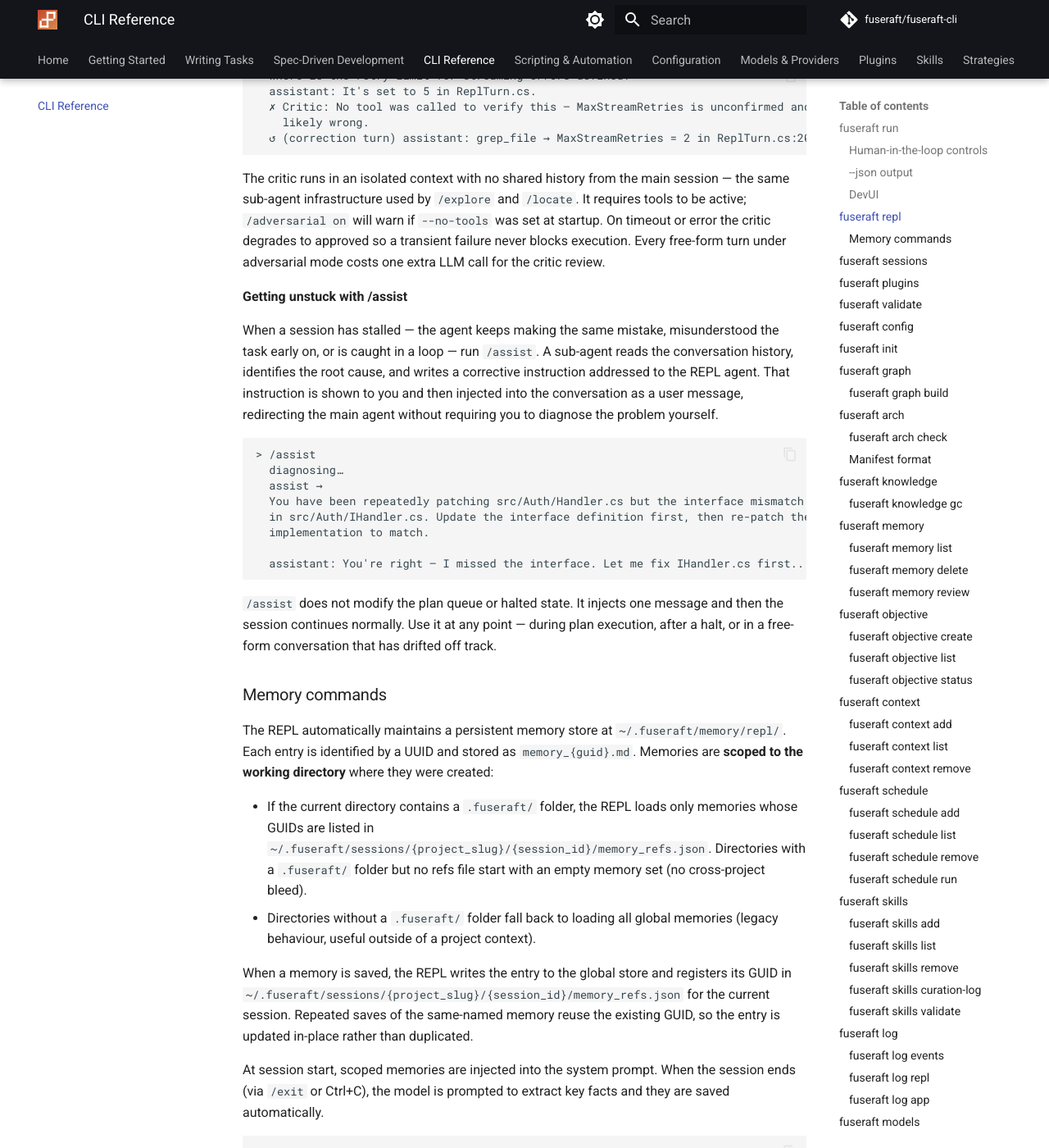
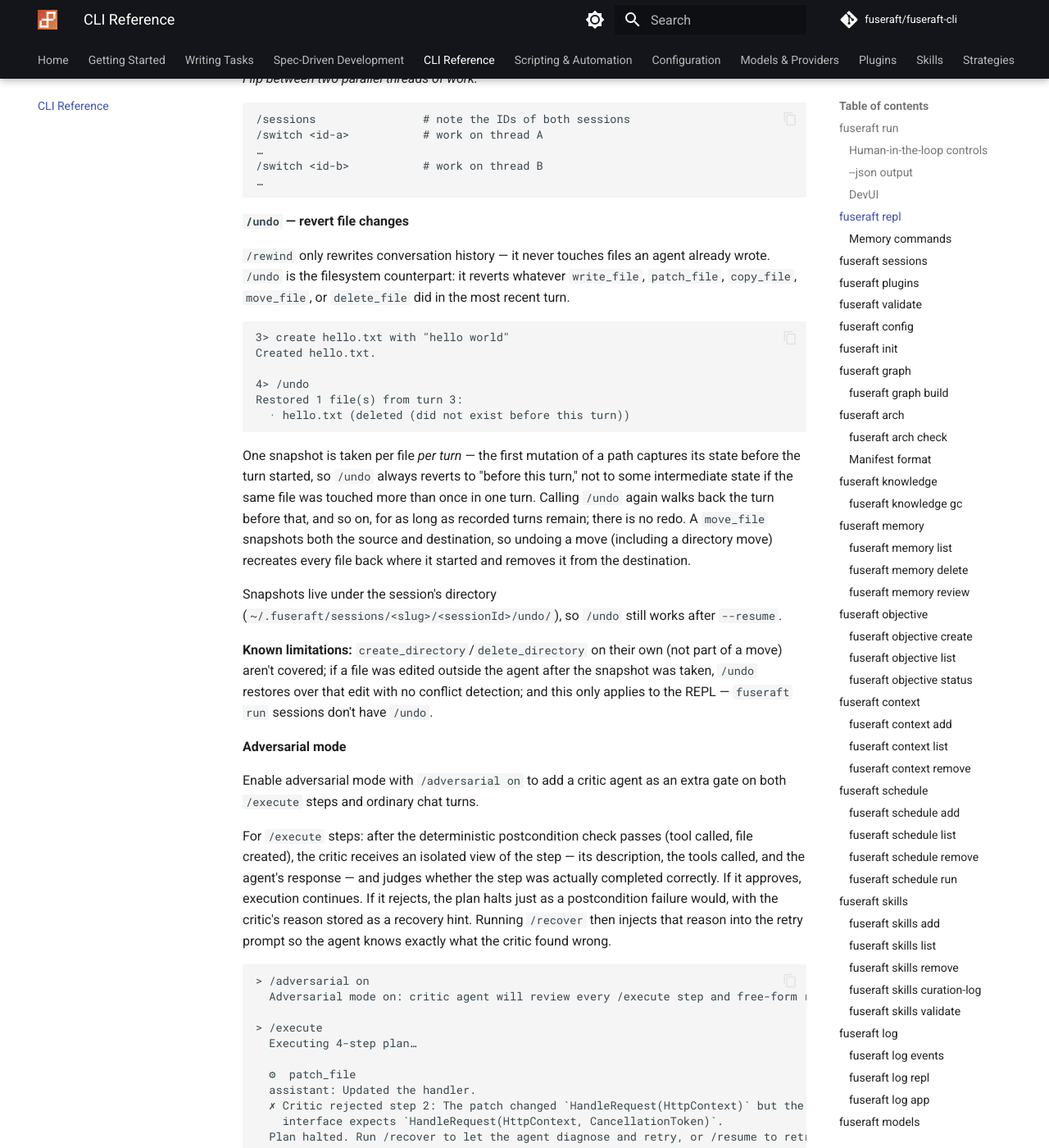
Before and after one commit to fuseraft/fuseraft-cli, an MkDocs documentation site: the page built from docs/cli-reference.md, in a window 1280 px wide and 1400 px high, scrolled down 23371 px. Shown: the whole window at 82% size. Built offline with MkDocs 1.6.1 and Material for MkDocs 9.7.7, drawn with Linux system fonts in a browser that asks for light colours; comment, search, counter and statistics services are not loaded; some of the changed text lies outside the part shown.

Commit message:
docs: document /undo and /mcp REPL commands
cli-reference.md's REPL slash-command table and deep-dive sections had no
entries for /undo or /mcp. Add both, plus a pointer from mcp.md (previously
config-only) to the REPL wizard as the interactive alternative.

````diff
--- a/docs/cli-reference.md
+++ b/docs/cli-reference.md
@@ -409,6 +409,11 @@
 | `/tools` | List active tools grouped by category, with enabled/disabled status |
 | `/tools disable <category>` | Disable a tool category for the rest of the session (`FileSystem`, `Shell`, `Search`, `Git`, `Http`, `Skills`) |
 | `/tools enable <category>` | Re-enable a previously disabled tool category |
+| `/undo` | Revert files written, patched, copied, moved, or deleted in the most recent turn. Repeatable — walks back one turn at a time. Only affects the filesystem; use `/rewind` to also roll back conversation history. |
+| `/mcp` | List MCP servers connected this session and their tools |
+| `/mcp add` | Interactive wizard to connect an MCP server (stdio or HTTP). Persists to `~/.fuseraft/repl-mcp-servers.json` so it reconnects automatically on future REPL launches. |
+| `/mcp add --session-only` | Same as `/mcp add`, but don't persist past this session |
+| `/mcp remove <name>` | Stop offering a connected server's tools to the model. The underlying connection closes when the session ends, not immediately. |
 | `/plan <task>` | Ask the model to produce a structured JSON plan (no tool calls). Each step has a description, an expected tool name, and an optional expected artifact path. |
 | `/plan` | Show the currently stored plan |
 | `/execute` | Run each plan step as a separate turn. After each step the REPL verifies postconditions (tool called, artifact created) and halts with a warning if a step fails. |
@@ -453,6 +458,26 @@
 
 Reasoning effort support and accepted values vary by provider and model — e.g. xAI `grok-4.3` accepts `none` / `low` / `medium` / `high`, and some newer models add finer tiers like `minimal` or `xhigh`/`max` for the low and high ends. `none` disables thinking tokens entirely for fast structured output; the highest tier a model supports uses maximum reasoning for complex tasks. The level is injected at the HTTP layer — no provider-specific SDK support is required, so the same mechanism works for any model that accepts a top-level `reasoning` object. fuseraft does not validate the value against a fixed list, so new provider tiers work without a CLI update; an unsupported value is rejected by the provider's API.
 
+**Connecting an MCP server (`/mcp`)**
+
+`/mcp add` opens the same style of interactive wizard as `/provider setup`: pick a transport (`stdio` or `http`), supply the command/args (stdio) or URL (http), and fuseraft connects immediately and registers the server's tools under an `mcp:<name>` category — available to the model on the very next turn.
+
+```
+3> /mcp add
+Add MCP server
+Server name › filesystem
+Transport   › stdio
+Command     › npx
+Arguments   › -y @modelcontextprotocol/server-filesystem /tmp
+Connecting to 'filesystem'…
+Connected 'filesystem' — 8 tool(s) available.
+Saved — will reconnect automatically on future REPL sessions.
+```
+
+By default the server is saved to `~/.fuseraft/repl-mcp-servers.json` and reconnects automatically the next time you start `fuseraft repl` in any directory — pass `/mcp add --session-only` to skip persistence for a one-off connection. `/mcp` lists what's currently connected; `/mcp remove <name>` stops offering that server's tools (the connection itself closes when the session ends).
+
+This is the REPL's interactive alternative to hand-editing `McpServers` in an orchestration config — see [MCP Integration](mcp.md) for the config-file approach used by `fuseraft run`.
+
 **Prompt format**
 
 The prompt displays the current turn number followed by `>`:
@@ -674,6 +699,25 @@
 /switch <id-b>           # work on thread B
 …
 ```
+
+**`/undo` — revert file changes**
+
+`/rewind` only rewrites conversation history — it never touches files an agent already wrote. `/undo` is the filesystem counterpart: it reverts whatever `write_file`, `patch_file`, `copy_file`, `move_file`, or `delete_file` did in the most recent turn.
+
+```
+3> create hello.txt with "hello world"
+Created hello.txt.
+
+4> /undo
+Restored 1 file(s) from turn 3:
+  · hello.txt (deleted (did not exist before this turn))
+```
+
+One snapshot is taken per file *per turn* — the first mutation of a path captures its state before the turn started, so `/undo` always reverts to "before this turn," not to some intermediate state if the same file was touched more than once in one turn. Calling `/undo` again walks back the turn before that, and so on, for as long as recorded turns remain; there is no redo. A `move_file` snapshots both the source and destination, so undoing a move (including a directory move) recreates every file back where it started and removes it from the destination.
+
+Snapshots live under the session's directory (`~/.fuseraft/sessions/<slug>/<sessionId>/undo/`), so `/undo` still works after `--resume`.
+
+**Known limitations:** `create_directory`/`delete_directory` on their own (not part of a move) aren't covered; if a file was edited outside the agent after the snapshot was taken, `/undo` restores over that edit with no conflict detection; and this only applies to the REPL — `fuseraft run` sessions don't have `/undo`.
 
 **Adversarial mode**
 
````
Also changed, not shown: docs/mcp.md (+2 -0 lines).
